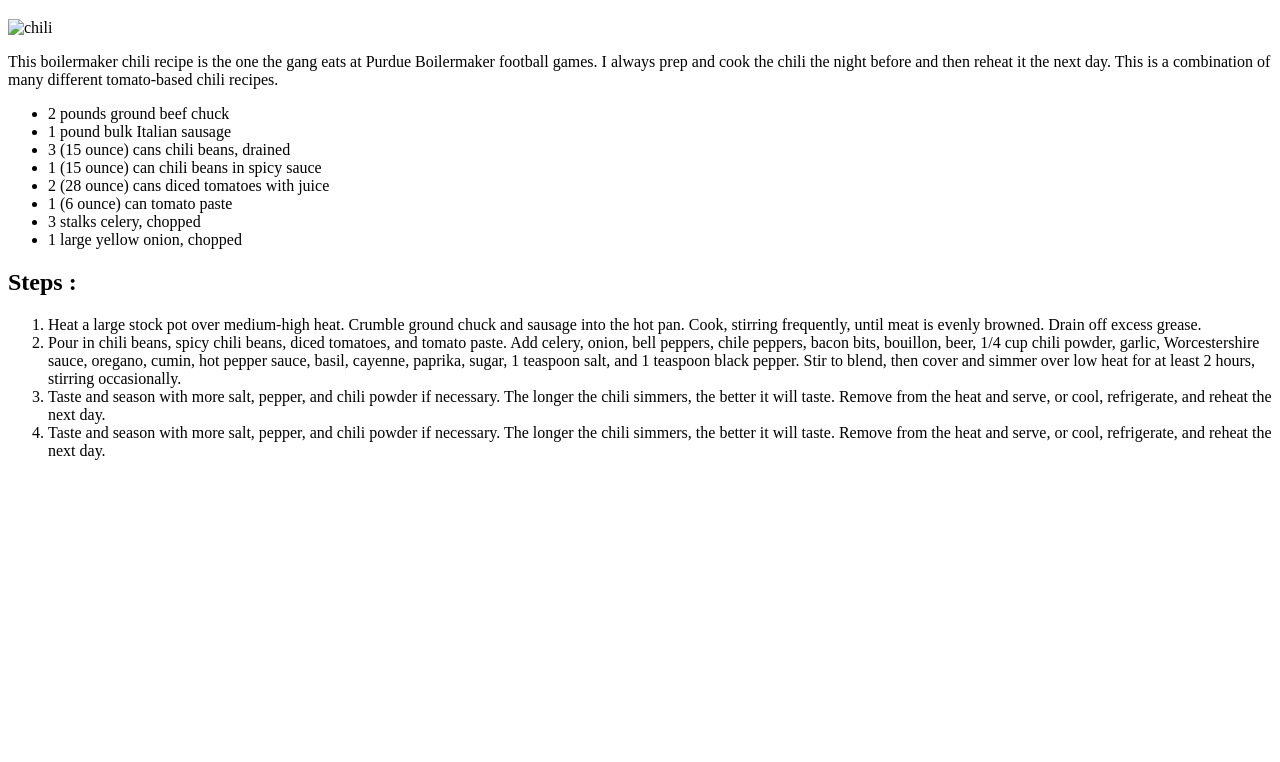
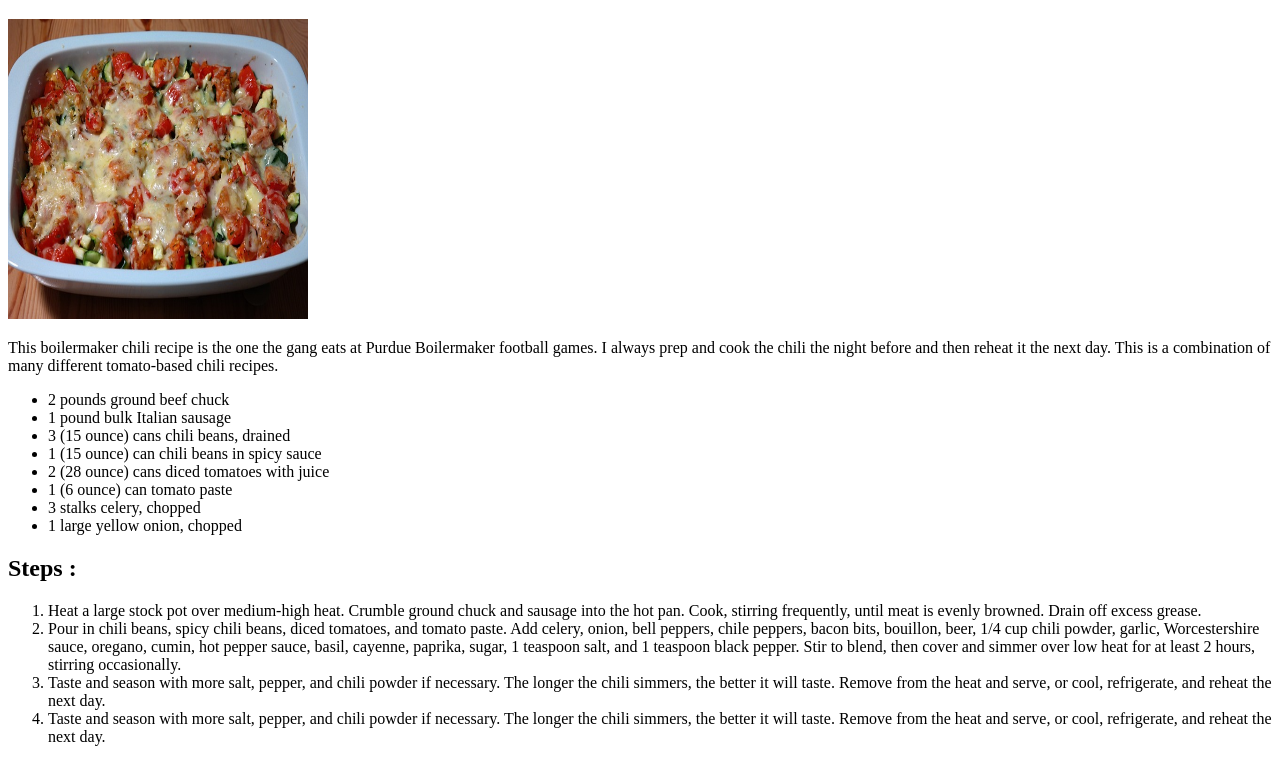
Before and after one commit to Houtarou-Oreki299/odin-recipes, a plain HTML site: page recipes/Boilermaker-Tailgate-Chili.html in a window 1280 px wide. Shown: the part 61-823 px from the top of the page. Before the commit the page ends 800 px from the top, so only its background shows below. Drawn offline with Linux system fonts and the light colour scheme.

Commit message:
jpg images

```diff
--- a/recipes/Boilermaker-Tailgate-Chili.html
+++ b/recipes/Boilermaker-Tailgate-Chili.html
@@ -9,7 +9,7 @@
 
 <body>
     <h1>Boilermaker Tailgate Chili</h1>
-    <img src="./images/Boilermaker Tailgate Chili.webp" alt="chili" height="300px" width="300px">
+    <img src="/images/casselore1.jpg" alt="chili" height="300px" width="300px">
     <p>This boilermaker chili recipe is the one the gang eats at Purdue Boilermaker football games. I always prep and
         cook the chili the night before and then reheat it the next day. This is a combination of many different
         tomato-based chili recipes.</h2>
```
Also changed, not shown: images/casselore1.jpg (added).
